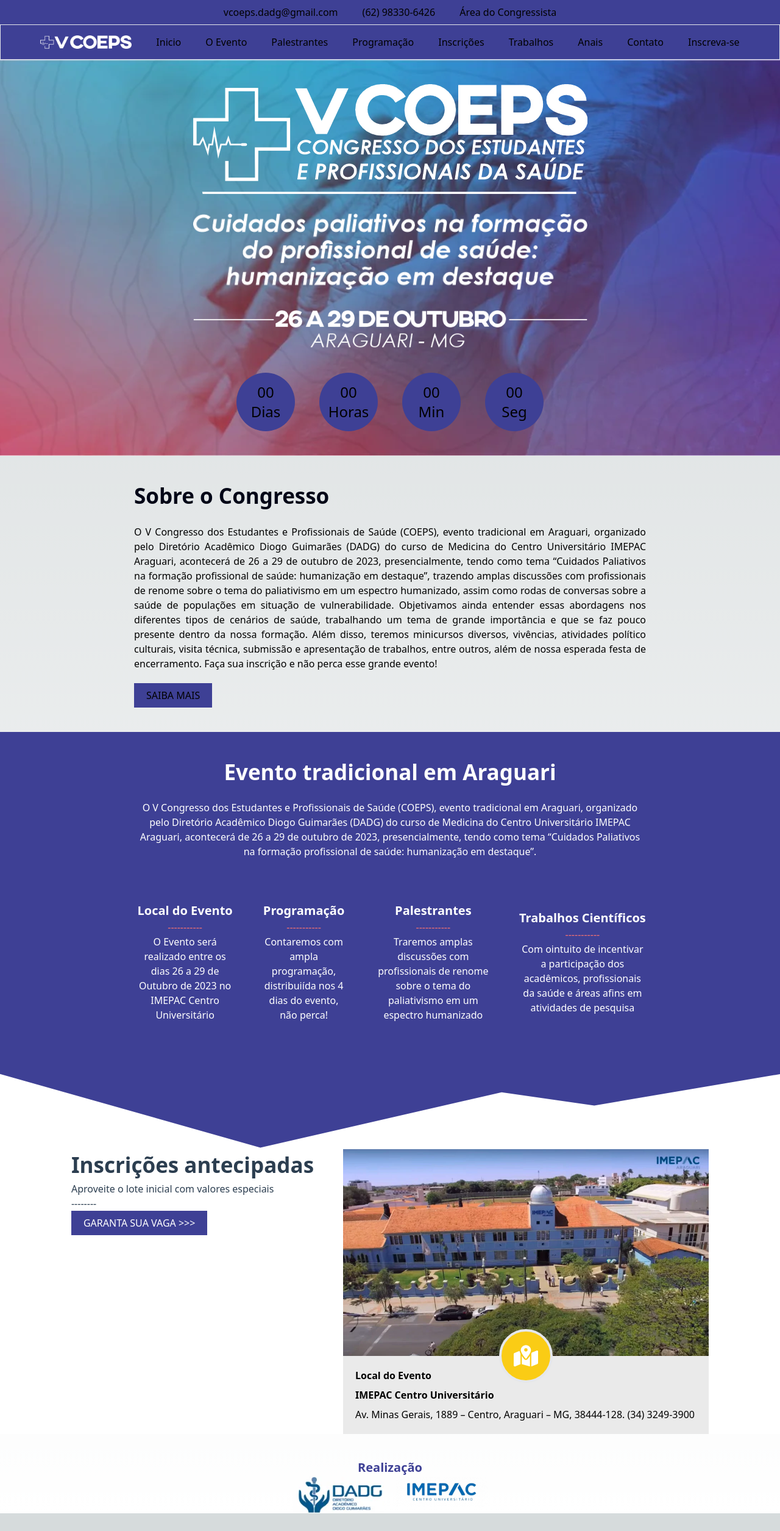
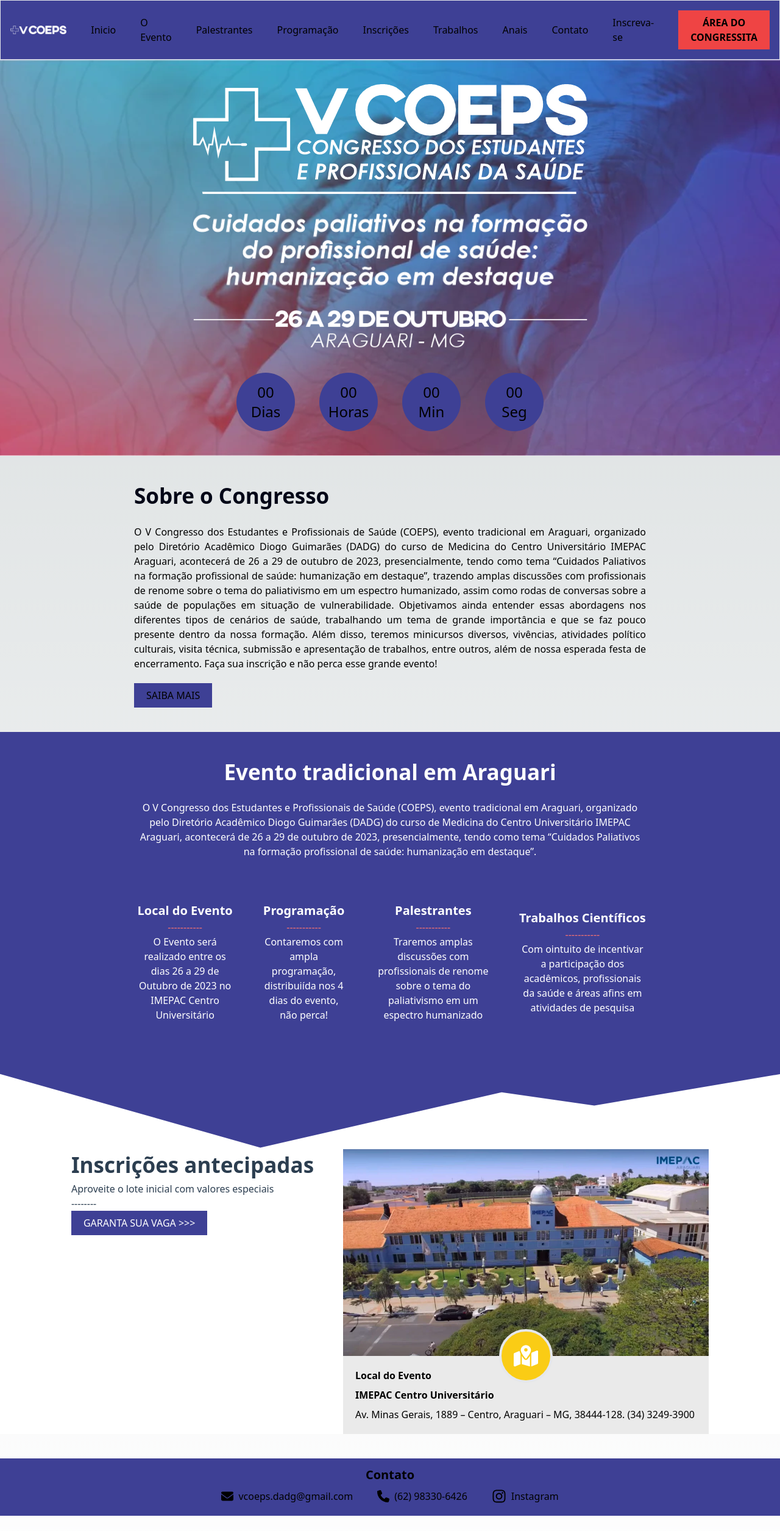
Before and after one commit to TeteuTias/coeps-site, a Next.js app: page / in a window 1280 px wide. Shown: the top 2510 px of the page at 61% size. Before the commit the page ends 2481 px from the top, so only its background shows below. Built offline with nearby package versions, Linux system fonts and the light colour scheme.

Commit message:
Alterações simples
Alterando Header01 para o corpo da home. Minha intenção é deixar a parte do contato em um local do site e a Área do Conrgessista direto no Header-2. Também realizei melhorias de design no Header-01

```diff
--- a/app/layout.js
+++ b/app/layout.js
@@ -9,7 +9,6 @@
   return (
     <html lang="en">
       <body>
-        <Header01 />
         <Header02 />
         {children}
         <Footer/>
@@ -19,21 +18,6 @@
 }
 //Header
 //
-function Header01() {
-  return(
-      <div className="bg-[#3E4095] flex p-2 flex-col space-y-10 lg:flex-row lg:items-center lg:justify-center lg:content-center lg:space-x-10 lg:space-y-0 ">
-        <div>
-          <h1>vcoeps.dadg@gmail.com</h1>
-        </div>
-        <div>
-          <h1>(62) 98330-6426</h1>
-        </div>
-        <div>
-          <h1>Área do Congressista</h1>
-        </div>
-      </div>
-  )
-}
 function Header02() {
   return(
       <div className="top-0 sticky bg-[#3E4095]  p-4 flex flex-col space-y-10 lg:flex-row lg:border-[1px] lg:items-center lg:justify-center lg:content-center lg:space-x-10 lg:space-y-0 ">
@@ -73,6 +57,9 @@
         <div className=" hover:text-red-800 ease-in duration-150 cursor-pointer">
           <h1>Inscreva-se</h1>
         </div>
+        <div className=" hover:text-red-500 ease-in duration-150 cursor-pointer">
+          <button className="ease-in duration-150 bg-red-500 px-5 py-2 font-bold hover:bg-white">ÁREA DO CONGRESSITA</button>
+        </div>
       </div>
   )
 }
@@ -80,7 +67,7 @@
 //
 function Footer() {
   return (
-    <div className="flex justify-center items-center content-center mt-10">
+    <div className="flex justify-center items-center content-center mt-5 mb-5">
       <div className="flex flex-col justify-center items-center content-center">
         <h1 className="font-bold text-[#3e4095] text-[20px]">Realização</h1>
         <div className="flex flex-row space-x-5">
--- a/app/page.js
+++ b/app/page.js
@@ -13,12 +13,42 @@
       <div className="bg-[#3e4095] text-white flex justify-center items-center content-center text-justify p-10 space-y-10">
         <TextoDIV2 />
       </div>
-      <div className="bg-white relative" data-negative="false">
+      <div className="bg-white relative mb-10" data-negative="false">
         <BannerDIV4 />
       </div>
-
+      <Header01 />
     </main>
   );
+}
+// OS NOMES DOS DIVS E SUAS NUMERAÇÕES NAO ESTÃO CERTAS MAIS!!
+//
+//
+function Header01() {
+  return(
+    <div className="bg-[#3E4095] flex flex-col items-center justify-center content-center p-3">
+        <h1 className=" font-bold text-[20px]">Contato</h1>
+        <div className="flex p-2 flex-col space-y-10 lg:flex-row lg:items-center lg:justify-center lg:content-center lg:space-x-10 lg:space-y-0 ">
+          <div className="flex flex-row space-x-2 items-center justify-center content-center">
+            <svg xmlns="http://www.w3.org/2000/svg" viewBox="0 0 512 512" className="w-5 h-5">
+              <path d="M48 64C21.5 64 0 85.5 0 112c0 15.1 7.1 29.3 19.2 38.4L236.8 313.6c11.4 8.5 27 8.5 38.4 0L492.8 150.4c12.1-9.1 19.2-23.3 19.2-38.4c0-26.5-21.5-48-48-48H48zM0 176V384c0 35.3 28.7 64 64 64H448c35.3 0 64-28.7 64-64V176L294.4 339.2c-22.8 17.1-54 17.1-76.8 0L0 176z"/>
+            </svg>
+            <h1>vcoeps.dadg@gmail.com</h1>
+          </div>
+          <div className="flex flex-row space-x-2 items-center justify-center content-center cursor-pointer">
+            <svg xmlns="http://www.w3.org/2000/svg" viewBox="0 0 512 512" className="w-5 h-5">
+              <path d="M164.9 24.6c-7.7-18.6-28-28.5-47.4-23.2l-88 24C12.1 30.2 0 46 0 64C0 311.4 200.6 512 448 512c18 0 33.8-12.1 38.6-29.5l24-88c5.3-19.4-4.6-39.7-23.2-47.4l-96-40c-16.3-6.8-35.2-2.1-46.3 11.6L304.7 368C234.3 334.7 177.3 277.7 144 207.3L193.3 167c13.7-11.2 18.4-30 11.6-46.3l-40-96z"/>
+            </svg>
+            <h1>(62) 98330-6426</h1>
+          </div>
+          <div className="flex flex-row space-x-2 items-center justify-center content-center cursor-pointer">
+            <svg xmlns="http://www.w3.org/2000/svg" viewBox="0 0 448 512" className="w-6 h-6">
+              <path d="M224.1 141c-63.6 0-114.9 51.3-114.9 114.9s51.3 114.9 114.9 114.9S339 319.5 339 255.9 287.7 141 224.1 141zm0 189.6c-41.1 0-74.7-33.5-74.7-74.7s33.5-74.7 74.7-74.7 74.7 33.5 74.7 74.7-33.6 74.7-74.7 74.7zm146.4-194.3c0 14.9-12 26.8-26.8 26.8-14.9 0-26.8-12-26.8-26.8s12-26.8 26.8-26.8 26.8 12 26.8 26.8zm76.1 27.2c-1.7-35.9-9.9-67.7-36.2-93.9-26.2-26.2-58-34.4-93.9-36.2-37-2.1-147.9-2.1-184.9 0-35.8 1.7-67.6 9.9-93.9 36.1s-34.4 58-36.2 93.9c-2.1 37-2.1 147.9 0 184.9 1.7 35.9 9.9 67.7 36.2 93.9s58 34.4 93.9 36.2c37 2.1 147.9 2.1 184.9 0 35.9-1.7 67.7-9.9 93.9-36.2 26.2-26.2 34.4-58 36.2-93.9 2.1-37 2.1-147.8 0-184.8zM398.8 388c-7.8 19.6-22.9 34.7-42.6 42.6-29.5 11.7-99.5 9-132.1 9s-102.7 2.6-132.1-9c-19.6-7.8-34.7-22.9-42.6-42.6-11.7-29.5-9-99.5-9-132.1s-2.6-102.7 9-132.1c7.8-19.6 22.9-34.7 42.6-42.6 29.5-11.7 99.5-9 132.1-9s102.7-2.6 132.1 9c19.6 7.8 34.7 22.9 42.6 42.6 11.7 29.5 9 99.5 9 132.1s2.7 102.7-9 132.1z"/>
+            </svg>
+            <h1>Instagram</h1>
+          </div>
+        </div>
+      </div>
+  )
 }
 // Premeiro DIV
 function Letreiro() {
```
